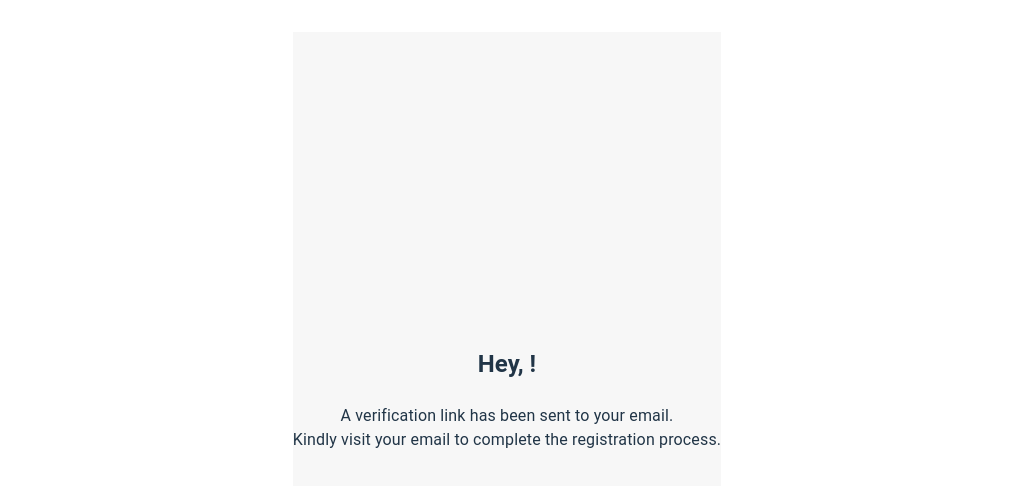
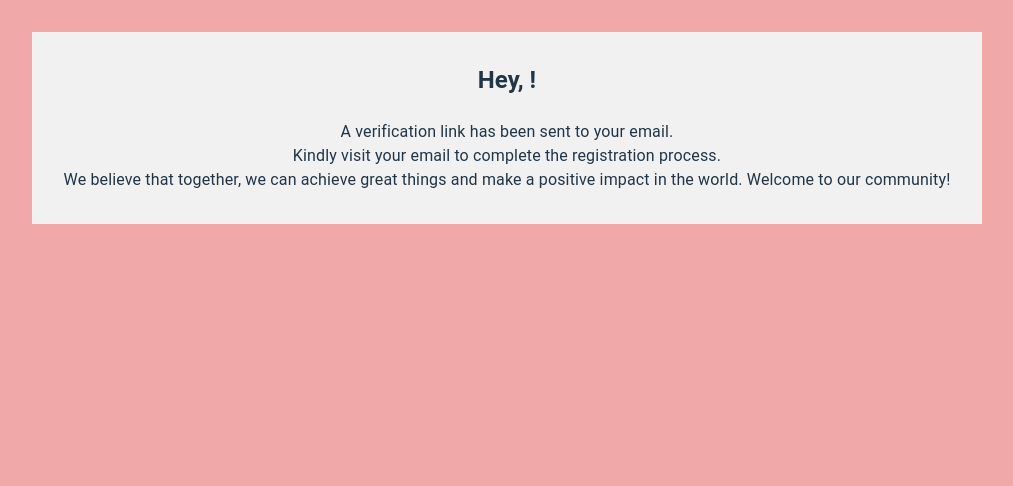
Before and after one commit to glennin-codes/ComradesBzAdmin, a React (Vite) app: page /landingPage in a window 1280 px wide. Shown: the top 486 px of the page, without its empty margins (133-1146 px from the left). Built offline with nearby package versions, Linux system fonts and the light colour scheme.

Commit message:
verification

```diff
--- a/src/components/Auth/Signup.jsx
+++ b/src/components/Auth/Signup.jsx
@@ -133,7 +133,7 @@ const SignUp = () => {
          localStorage.setItem('token', token);
          console.log('token', token);
          setValues('');
-          navigate('/landingPage');
+         navigate(`/landingPage?name=${encodeURIComponent(name)}`); // Pass name as URL parameter
 
 
         }else{
--- /dev/null
+++ b/src/components/Auth/landing.css
@@ -0,0 +1,7 @@
+body{
+    margin: 0;
+    padding: 0;
+    background: #f1a8a8;
+
+
+}
--- a/src/components/Auth/landingPage.jsx
+++ b/src/components/Auth/landingPage.jsx
@@ -1,16 +1,19 @@
 import React from 'react';
 import styled from '@emotion/styled';
 import { Box, Typography } from '@mui/material';
+import './landing.css';
+import { useLocation } from 'react-router-dom';
 
 const Container = styled(Box)`
   display: flex;
   flex-direction: column;
   align-items: center;
   justify-content: center;
-  height: 100%;
-  width:100%;
+//   height: 100%;
+//   width:100%;
 
-  background-color: #f7f7f7;
+
+  background-color: #f1f1f1;
 `;
 
 const Message = styled(Typography)`
@@ -20,19 +23,24 @@ const Message = styled(Typography)`
   margin-bottom: 24px;
 `;
 
-const LandingPage = ({ name }) => {
+const LandingPage = () => {
+    const { search } = useLocation();
+    const name = new URLSearchParams(search).get('name');
   return (
-    <Container>
+    <Container sx={{backgroundColor:'#f1f1f1',padding:'2rem'}}>
       <Message variant="h5" align="center">
         Hey, {name}!
       </Message>
       <div >
-        <Typography variant="body1" align="center">
+        <Typography variant="body1" align="center" >
           A verification link has been sent to your email.
         </Typography>
         <Typography variant="body1" align="center" >
           Kindly visit your email to complete the registration process.
         </Typography>
+        <Typography variant="body1" component="p" align="center">
+        We believe that together, we can achieve great things and make a positive impact in the world. Welcome to our community!
+      </Typography>
       </div>
     </Container>
   );
--- a/src/components/Verification.jsx
+++ b/src/components/Verification.jsx
@@ -2,6 +2,7 @@ import React, { useEffect, useState } from 'react';
 import {  useLocation, useNavigate } from 'react-router-dom';
 import { css } from '@emotion/react';
 import ClipLoader from 'react-spinners/ClipLoader';
+import axios from 'axios';
 
 const override = css `display: block;
 margin: 0 auto;
@@ -17,23 +18,22 @@ function VerifyEmail() {
     const searchParams = new URLSearchParams(location.search);
     const code = searchParams.get('code');
 
-    // if (!code) {
-    //  navigate('/');
-    //   return;
-    // }
+    if (!code) {
+     navigate('/');
+      return;
+    }
 
     // Call an API to check if the verification code is valid and mark the user's email as verified
     // This could be done using axios or fetch
 
-    // Here's an example of what the API call might look like using axios:
-    // axios.post('/api/verify-email', { code })
-    //   .then((response) => {
-    //     setVerifying(false);
-    //   })
-    //   .catch((error) => {
-    //     console.error(error);
-    //     history.push('/');
-    //   });
+    axios.post('/api/verifyCode', { code })
+      .then((response) => {
+        setVerifying(false);
+      })
+      .catch((error) => {
+        console.error(error);
+        history.push('/');
+      });
 
     // For this example, we'll just simulate the API call with a timeout
     setTimeout(() => {
```
